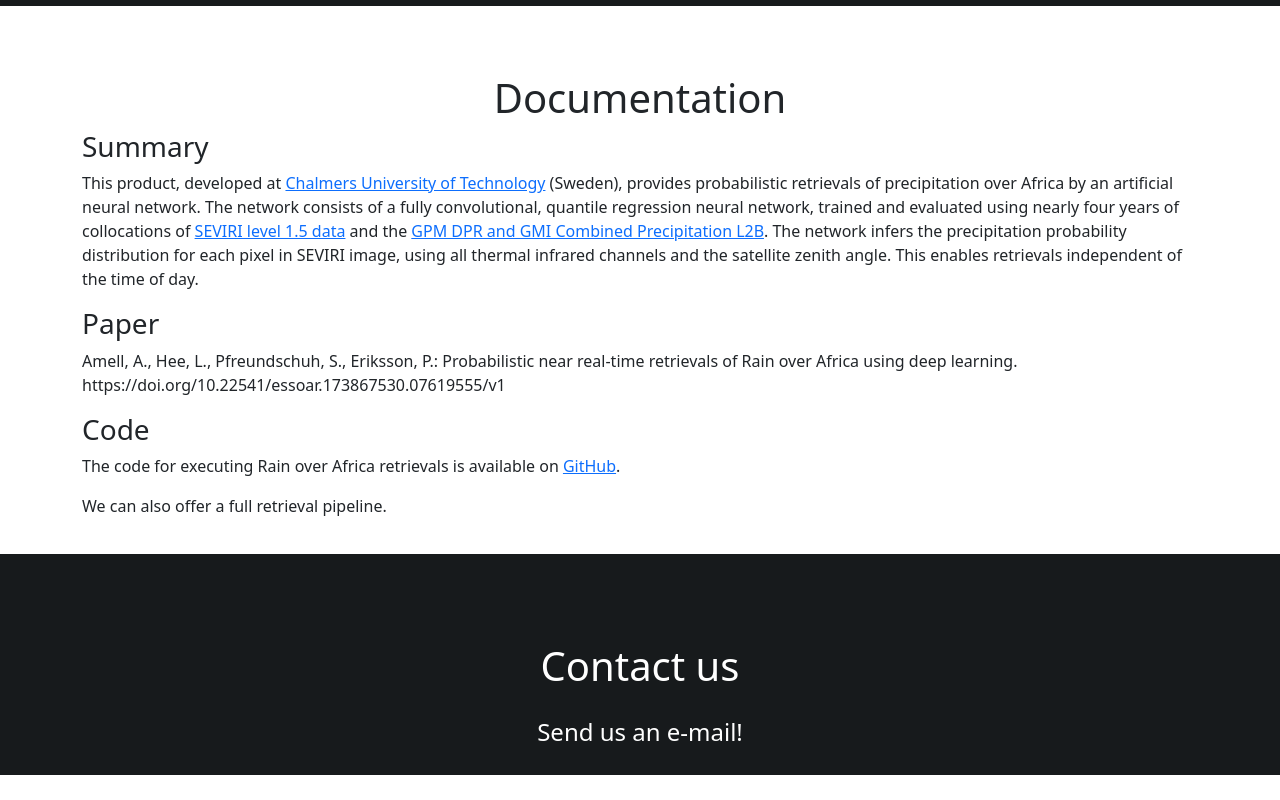
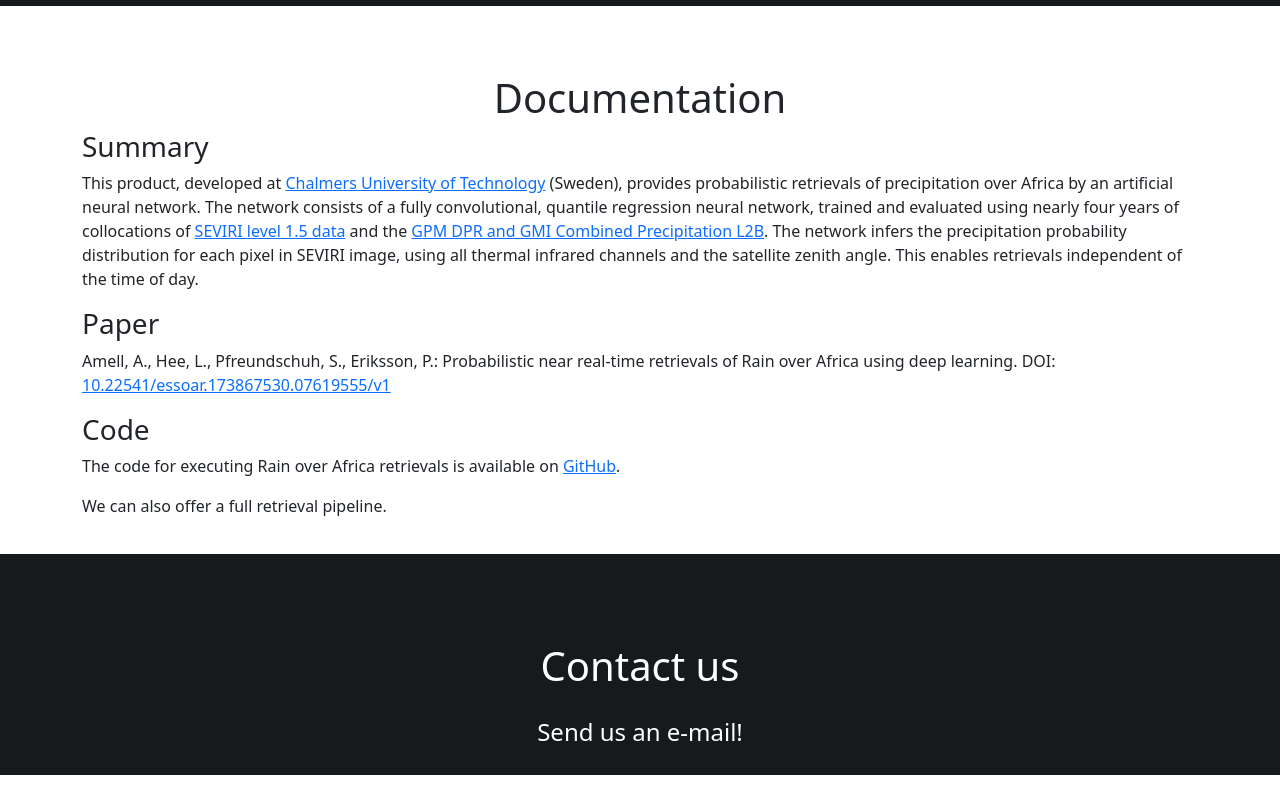
Before and after one commit to SEE-GEO/rainoverafrica, a plain HTML site: page index.html in a window 1280 px wide. Shown: the part 1120-1920 px from the top of the page. Drawn offline with nearby package versions, Linux system fonts and the light colour scheme.

Commit message:
Make link

```diff
--- a/index.html
+++ b/index.html
@@ -84,7 +84,7 @@
                     <p>This product, developed at <a href="https://www.chalmers.se/">Chalmers University of Technology</a> (Sweden), provides probabilistic retrievals of precipitation over Africa by an artificial neural network. The network consists of a fully convolutional, quantile regression neural network, trained and evaluated using nearly four years of collocations of <a href="https://data.eumetsat.int/product/EO:EUM:DAT:MSG:HRSEVIRI">SEVIRI level 1.5 data</a> and the <a href="https://doi.org/10.5067/GPM/DPRGMI/CMB/2B/06">GPM DPR and GMI Combined Precipitation L2B</a>. The network infers the precipitation probability distribution for each pixel in SEVIRI image, using all thermal infrared channels and the satellite zenith angle. This enables retrievals independent of the time of day.</p>
 
                     <h3>Paper</h3>
-                    <p>Amell, A., Hee, L., Pfreundschuh, S., Eriksson, P.: Probabilistic near real-time retrievals of Rain over Africa using deep learning. https://doi.org/10.22541/essoar.173867530.07619555/v1</p>
+                    <p>Amell, A., Hee, L., Pfreundschuh, S., Eriksson, P.: Probabilistic near real-time retrievals of Rain over Africa using deep learning. DOI: <a href="https://doi.org/10.22541/essoar.173867530.07619555/v1">10.22541/essoar.173867530.07619555/v1</a></p>
 
                     <h3>Code</h3>
                     <p>The code for executing Rain over Africa retrievals is available on <a href="https://github.com/SEE-GEO/roa/blob/main/docs/example.ipynb">GitHub</a>.</p>
```
